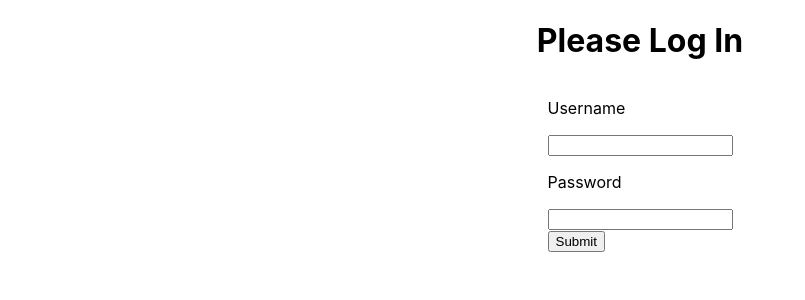
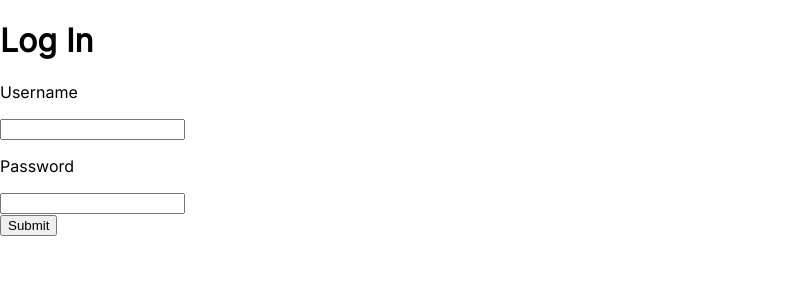
Before and after one commit to WMS-DEV/hackyeah2022-frontend, a React (Create React App) app in the folder hackyeah2022/: page / in a window 1280 px wide. Shown: the top 300 px of the page, without its empty margins (0-805 px from the left). Built offline with nearby package versions, Linux system fonts and the light colour scheme.

Commit message:
authentication working FINALLY

```diff
--- a/hackyeah2022/public/index.html
+++ b/hackyeah2022/public/index.html
@@ -2,6 +2,7 @@
 <html lang="en">
   <head>
     <meta charset="utf-8" />
+    <link href='http://fonts.googleapis.com/css?family=Inter' rel='stylesheet' type='text/css'>
     <link rel="icon" href="%PUBLIC_URL%/favicon.ico" />
     <meta name="viewport" content="width=device-width, initial-scale=1" />
     <meta name="theme-color" content="#000000" />
--- a/hackyeah2022/src/App.css
+++ b/hackyeah2022/src/App.css
@@ -1,3 +1,7 @@
+body{
+  font-family: Inter;
+}
+
 .wrapper{
   padding: 1vh;
 }
--- a/hackyeah2022/src/App.js
+++ b/hackyeah2022/src/App.js
@@ -1,16 +1,19 @@
 import './App.css';
 import {BrowserRouter, Route, Routes} from "react-router-dom";
-import Dashboard from "./components/Dashboard/Dashboard";
-import Preferences from "./components/Preferences/Preferences";
-import Login from "./components/Login/Login";
+import Dashboard from "./components/App/Dashboard/Dashboard";
+import Preferences from "./components/App/Preferences/Preferences";
+import LoginPage from "./components/App/Login/LoginPage";
 import useToken from "./useToken";
+import {useEffect} from "react";
 
 function App() {
 
     const { token, setToken } = useToken();
 
+    useEffect(()=>{console.log(`TO JEST TOKEN: ${token}`)}, [token])
+
     if(!token) {
-        return <Login setToken={setToken} />
+        return <LoginPage setToken={setToken} />
     }
     return (
         <>
--- /dev/null
+++ b/hackyeah2022/src/components/App/Login/LoginPage.jsx
@@ -0,0 +1,61 @@
+import React, {useState} from 'react';
+import './Login.css';
+import PropTypes from 'prop-types';
+const apiLink = 'https://donatenow-hackyeah.azurewebsites.net'
+
+export default function LoginPage({setToken}) {
+
+    async function loginUser (credentials) {
+        const data = await fetch(`${apiLink}/login`, {
+            method: 'POST',
+            headers: {
+                'Content-Type': 'application/json'
+            },
+            body: JSON.stringify(credentials)
+        })
+        return(data.headers.get('authorization'))
+    }
+
+
+    const [username, setUserName] = useState();
+    const [password, setPassword] = useState();
+
+    const handleSubmit = async e => {
+        e.preventDefault();
+        const fetchToken = await loginUser({
+            username,
+            password
+        });
+        console.log(fetchToken)
+        setToken(fetchToken);
+    }
+
+    return (
+        <>
+            <div className="login-page">
+                <div className='login-box'>
+                <h1>Log In</h1>
+                <form onSubmit={handleSubmit}>
+                    <label>
+                        <p>Username</p>
+                        <input type="text" onChange={e => setUserName(e.target.value)}/>
+                    </label>
+                    <label>
+                        <p>Password</p>
+                        <input type="password" onChange={e => setPassword(e.target.value)}/>
+                    </label>
+                    <div>
+                        <button type="submit">Submit</button>
+                    </div>
+                </form>
+                </div>
+
+
+            </div>
+        </>
+    )
+}
+
+LoginPage.propTypes = {
+    setToken: PropTypes.func.isRequired
+}
--- a/hackyeah2022/src/components/Login/Login.jsx
+++ /dev/null
@@ -1,54 +0,0 @@
-import React, {useState} from 'react';
-import './Login.css';
-import PropTypes from 'prop-types';
-
-const apiLink = 'https://donatenow-hackyeah.azurewebsites.net'
-
-export default function Login({setToken}) {
-
-    async function loginUser(credentials) {
-        return fetch(`${apiLink}/login`, {
-            method: 'POST',
-            headers: {
-                'Content-Type': 'application/json'
-            },
-            body: JSON.stringify(credentials)
-        })
-            .then(data => data.json())
-    }
-
-    const [username, setUserName] = useState();
-    const [password, setPassword] = useState();
-
-    const handleSubmit = async e => {
-        e.preventDefault();
-        const token = await loginUser({
-            username,
-            password
-        });
-        setToken(token);
-    }
-
-    return (
-        <div className="login-wrapper">
-            <h1>Please Log In</h1>
-            <form onSubmit={handleSubmit}>
-                <label>
-                    <p>Username</p>
-                    <input type="text" onChange={e => setUserName(e.target.value)}/>
-                </label>
-                <label>
-                    <p>Password</p>
-                    <input type="password" onChange={e => setPassword(e.target.value)}/>
-                </label>
-                <div>
-                    <button type="submit">Submit</button>
-                </div>
-            </form>
-        </div>
-    )
-}
-
-Login.propTypes = {
-    setToken: PropTypes.func.isRequired
-}
--- a/hackyeah2022/src/useToken.js
+++ b/hackyeah2022/src/useToken.js
@@ -1,18 +1,19 @@
 import { useState } from 'react';
 
 export default function useToken() {
+
     const getToken = () => {
         const tokenString = sessionStorage.getItem('token');
-        const userToken = JSON.parse(tokenString);
+        const userToken = tokenString;
         return userToken?.token
     };
 
     const [token, setToken] = useState(getToken());
 
     const saveToken = userToken => {
-        sessionStorage.setItem('token', JSON.stringify(userToken));
-        setToken(userToken.token);
-    };
+        sessionStorage.setItem('token', userToken);
+        setToken(userToken);
+    }
 
     return {
         setToken: saveToken,
```
Also changed, not shown: hackyeah2022/src/assets/loginBackground.jpg (added), hackyeah2022/src/components/App/Dashboard/Dashboard.jsx (renamed from hackyeah2022/src/components/Dashboard/Dashboard.jsx), hackyeah2022/src/components/App/Login/Login.css (line endings or trailing spaces), hackyeah2022/src/components/App/Preferences/Preferences.jsx (renamed from hackyeah2022/src/components/Preferences/Preferences.jsx).
